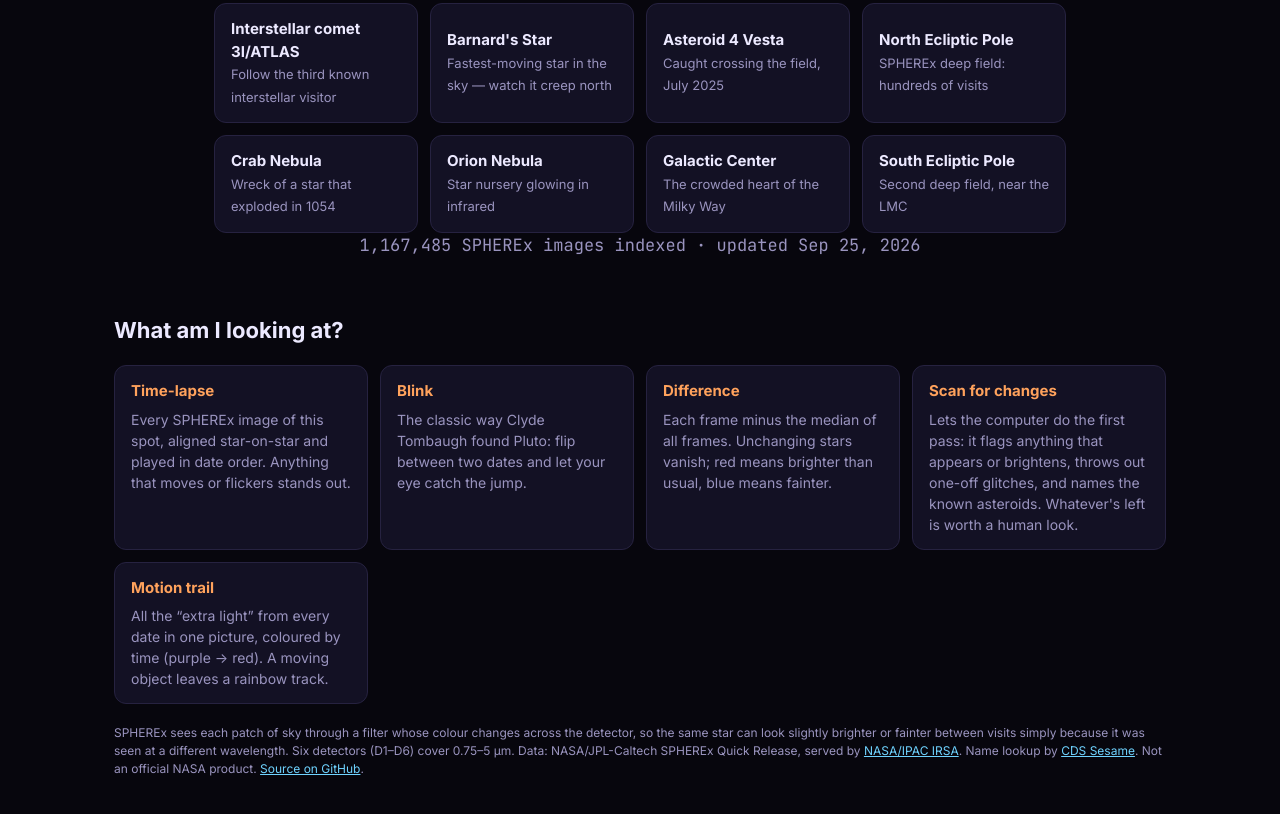
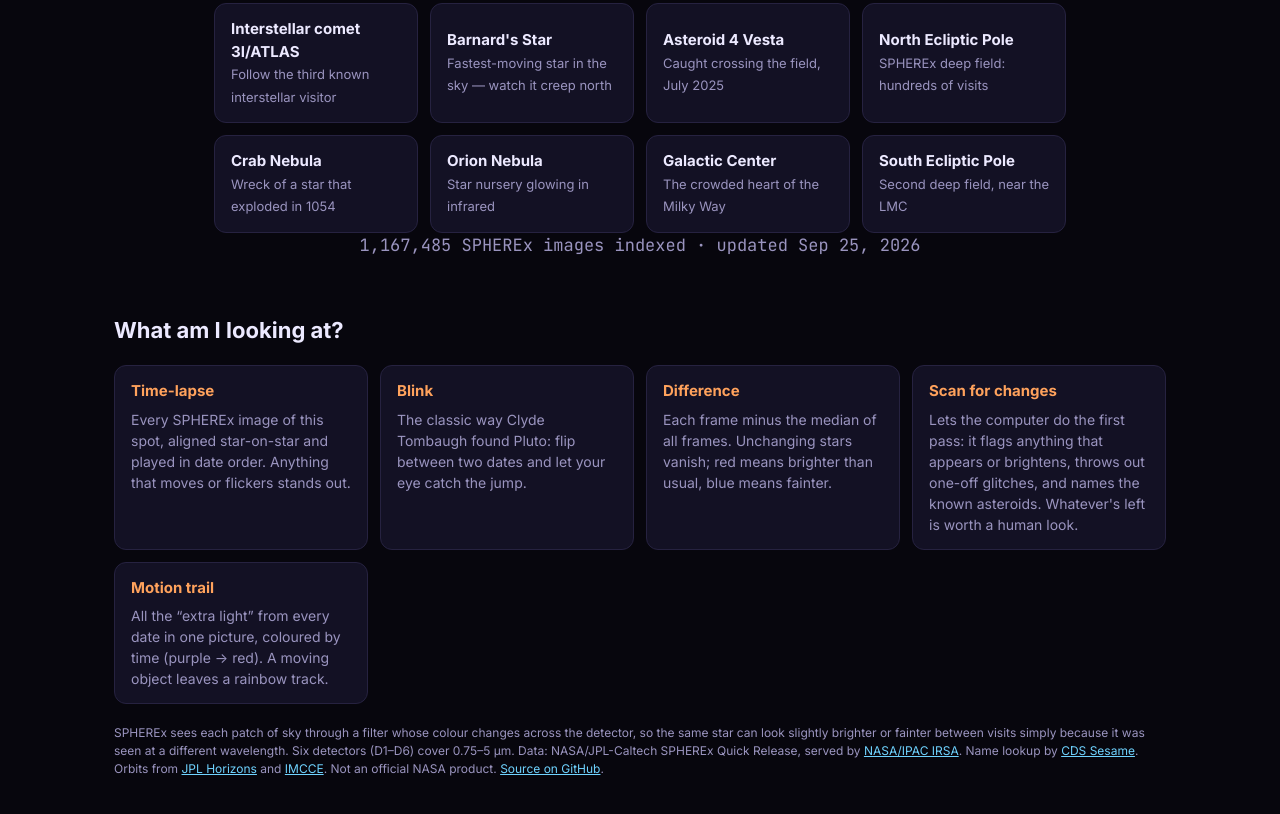
Before and after one commit to ShivenKhurana1/spherex-timelapse, a plain HTML site: page index.html in a window 1280 px wide. Shown: the part 389-1203 px from the top of the page. Drawn offline with Linux system fonts and the light colour scheme.

Commit message:
Document tracking

```diff
--- a/index.html
+++ b/index.html
@@ -196,7 +196,7 @@
       <article><h3>Scan for changes</h3><p>Lets the computer do the first pass: it flags anything that appears or brightens, throws out one-off glitches, and names the known asteroids. Whatever's left is worth a human look.</p></article>
       <article><h3>Motion trail</h3><p>All the “extra light” from every date in one picture, coloured by time (purple → red). A moving object leaves a rainbow track.</p></article>
     </div>
-    <p class="fine">SPHEREx sees each patch of sky through a filter whose colour changes across the detector, so the same star can look slightly brighter or fainter between visits simply because it was seen at a different wavelength. Six detectors (D1–D6) cover 0.75–5 µm. Data: NASA/JPL-Caltech SPHEREx Quick Release, served by <a href="https://irsa.ipac.caltech.edu/Missions/spherex.html">NASA/IPAC IRSA</a>. Name lookup by <a href="https://cds.unistra.fr/">CDS Sesame</a>. Not an official NASA product. <a href="https://github.com/ShivenKhurana1/spherex-timelapse">Source on GitHub</a>.</p>
+    <p class="fine">SPHEREx sees each patch of sky through a filter whose colour changes across the detector, so the same star can look slightly brighter or fainter between visits simply because it was seen at a different wavelength. Six detectors (D1–D6) cover 0.75–5 µm. Data: NASA/JPL-Caltech SPHEREx Quick Release, served by <a href="https://irsa.ipac.caltech.edu/Missions/spherex.html">NASA/IPAC IRSA</a>. Name lookup by <a href="https://cds.unistra.fr/">CDS Sesame</a>. Orbits from <a href="https://ssd.jpl.nasa.gov/horizons/">JPL Horizons</a> and <a href="https://ssp.imcce.fr/webservices/">IMCCE</a>. Not an official NASA product. <a href="https://github.com/ShivenKhurana1/spherex-timelapse">Source on GitHub</a>.</p>
   </section>
 
   <dialog id="settings">
```
Also changed, not shown: README.md.
